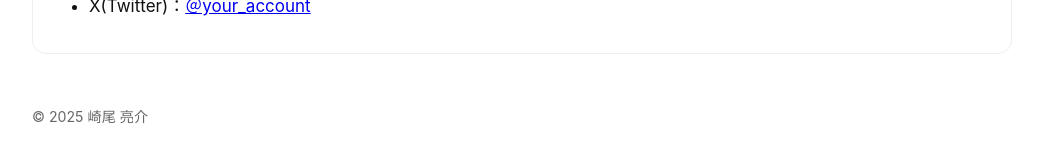
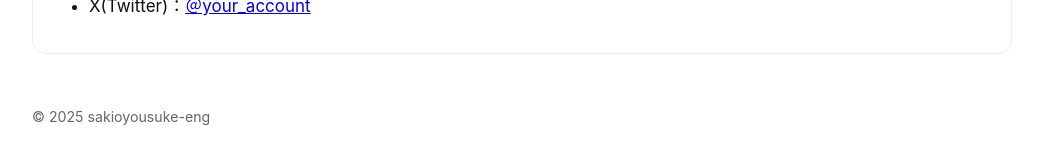
Before and after one commit to sakioryousuke-eng/activity-site, a Jekyll site: the page built from index.html, in a window 1280 px wide. Shown: the part 348-512 px from the top of the page, without its empty margins (118-1161 px from the left). Built offline with Jekyll 4.4.1, drawn with Linux system fonts in a browser that asks for light colours.

Commit message:
Update _config.yml

```diff
--- a/_config.yml
+++ b/_config.yml
@@ -1,15 +1,14 @@
 title: 崎尾亮介 活動報告サイト
 description: 公約・地域活動・一般質問の見える化
-author: 崎尾 亮介
+
+# GitHub Pages（プロジェクトサイト）
+baseurl: "/activity-site"
+url: "https://sakioryousuke-eng.github.io"
 
 plugins:
   - jekyll-feed
   - jekyll-seo-tag
 
-# GitHub Pages（プロジェクトサイト）
-baseurl: "/activity-site"
-url: "https://sakioryousuke-eng.github.io"
-
 markdown: kramdown
 kramdown:
   input: GFM
```
